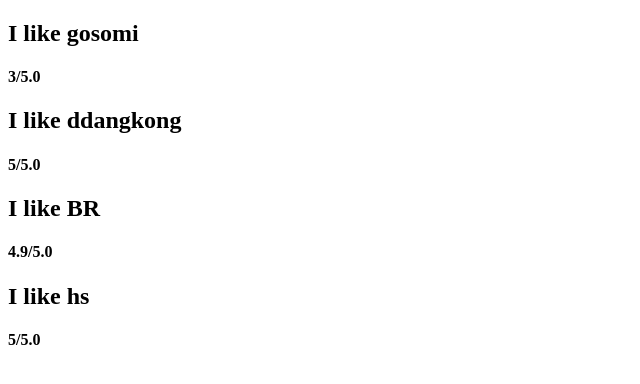
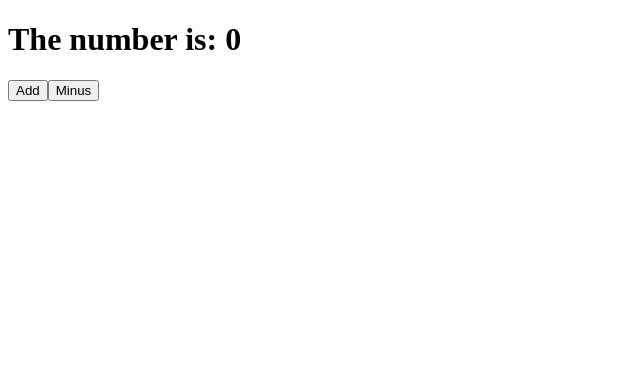
Before and after one commit to 2-daoni/movie_app_v2, a React (Create React App) app: page / in a window 1280 px wide. Shown: the top 384 px of the page, without its empty margins (0-640 px from the left). Built offline with nearby package versions, Linux system fonts and the light colour scheme.

Commit message:
state 학습

```diff
--- a/src/App.js
+++ b/src/App.js
@@ -1,51 +1,28 @@
 import React from "react";
 import PropTypes from "prop-types";
 
-const oniLike = [
-  {
-    id: 1,
-    name: "gosomi",
-    rating: 3
-  },
-  {
-    id: 2,
-    name: "ddangkong",
-    rating: 5
-  },
-  {
-    id: 3,
-    name: "BR",
-    rating: 4.9
-  },
-  {
-    id: 4,
-    name: "hs",
-    rating: 5
+class App extends React.Component {
+  state = {
+    count: 0
+  };
+
+  add = () => {
+    this.setState(current => ({ count: this.state.count + 1 }));
+  };
+  minus = () => {
+    this.setState(current({ count: this.state.count - 1 }));
+
+  };
+
+  render() {
+    return (
+      <div>
+        <h1>The number is: {this.state.count} </h1>
+        <button onClick={this.add}>Add</button>
+        <button onClick={this.minus}>Minus</button>
+      </div>
+    );
   }
-]
-
-function Oni({ name, rating }) {
-  return (
-    <div>
-      <h2>I like {name}</h2>
-      <h4>{rating}/5.0</h4>
-    </div>
-  );
-}
-
-Oni.propTypes = {
-  name: PropTypes.string.isRequired,
-  rating: PropTypes.number.isRequired
-};
-
-function App() {
-  return (
-    <div>
-      {oniLike.map(fav => (
-        <Oni key={fav.id} name={fav.name} rating={fav.rating} />
-      ))}
-    </div>
-  );
 }
 
 export default App;
```
